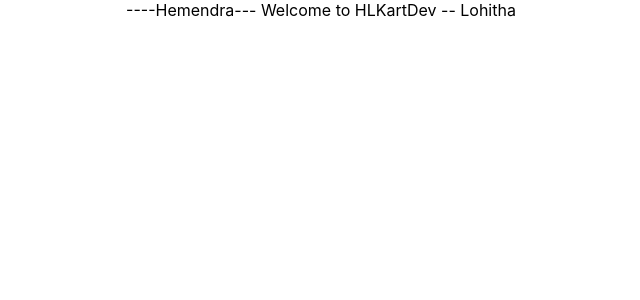
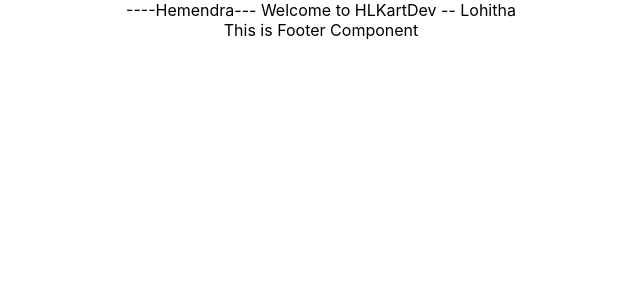
Before and after one commit to lohithakarsinapu/HLKart, a React (Create React App) app: page / in a window 1280 px wide. Shown: the top 300 px of the page, without its empty margins (319-959 px from the left). Built offline with nearby package versions, Linux system fonts and the light colour scheme.

Commit message:
footer added

```diff
--- a/src/App.js
+++ b/src/App.js
@@ -1,10 +1,11 @@
-
+import Footer from './Footer'
 import './App.css';
 
 function App() {
   return (
     <div className="App">
     ----Hemendra---  Welcome to HLKartDev -- Lohitha
+    <Footer />
     </div>
   );
 }
--- /dev/null
+++ b/src/Footer.js
@@ -0,0 +1,11 @@
+import React, { Component } from 'react'
+
+export default class Footer extends Component {
+    render() {
+        return (
+            <div>
+                This is Footer Component
+            </div>
+        )
+    }
+}
```
